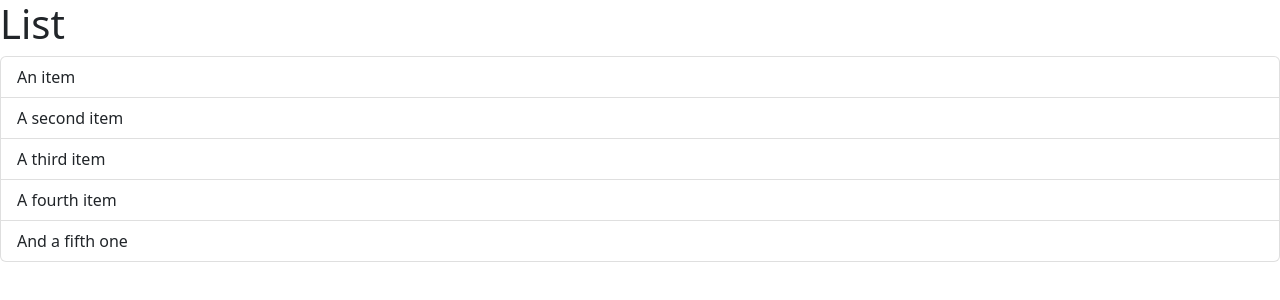
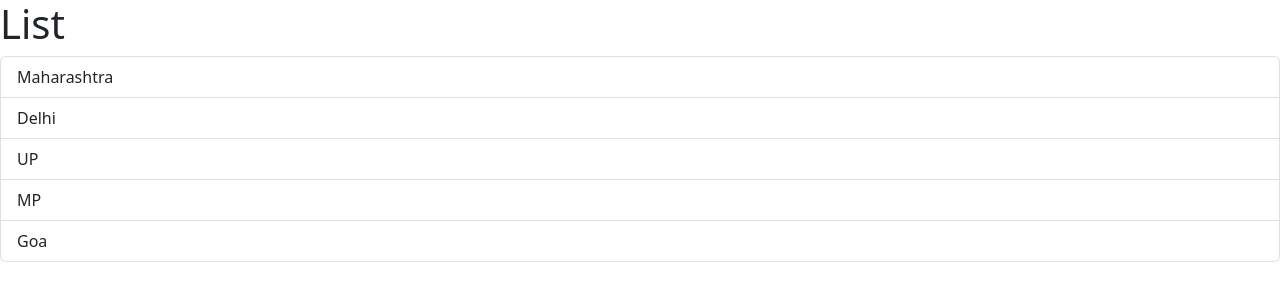
Before and after one commit to jaymanale/Game-Db-App, a React (Vite) app: page / in a window 1280 px wide. Shown: the top 300 px of the page. Built offline with nearby package versions, Linux system fonts and the light colour scheme.

Commit message:
Rendering list dynamically using map method

```diff
--- a/src/components/ListGroup.tsx
+++ b/src/components/ListGroup.tsx
@@ -1,13 +1,15 @@
 function ListGroup() {
+  let states = ["Maharashtra", "Delhi", "UP", "MP", "Goa"];
+
   return (
     <>
       <h1>List</h1>
       <ul className="list-group">
-        <li className="list-group-item">An item</li>
-        <li className="list-group-item">A second item</li>
-        <li className="list-group-item">A third item</li>
-        <li className="list-group-item">A fourth item</li>
-        <li className="list-group-item">And a fifth one</li>
+        {states.map((state) => (
+          <li key={state} className="list-group-item">
+            {state}
+          </li>
+        ))}
       </ul>
     </>
   );
```
